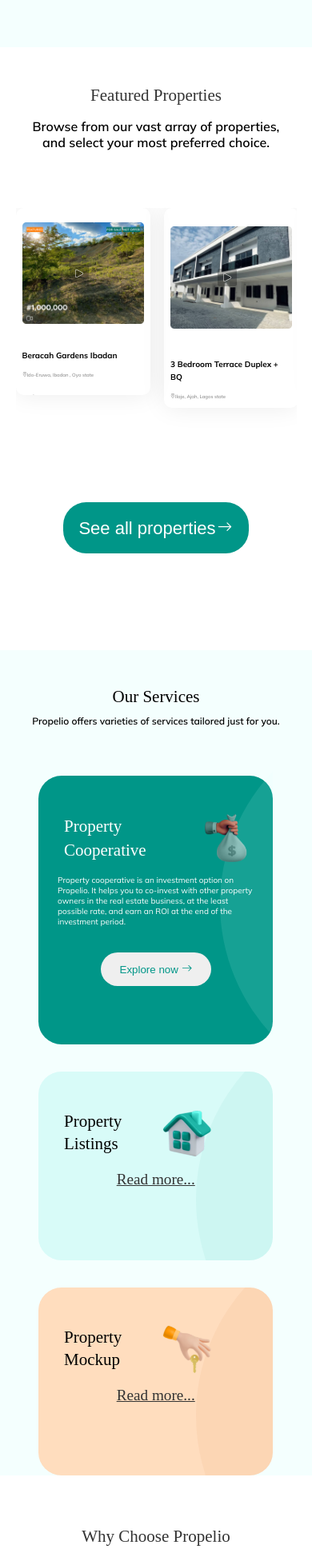
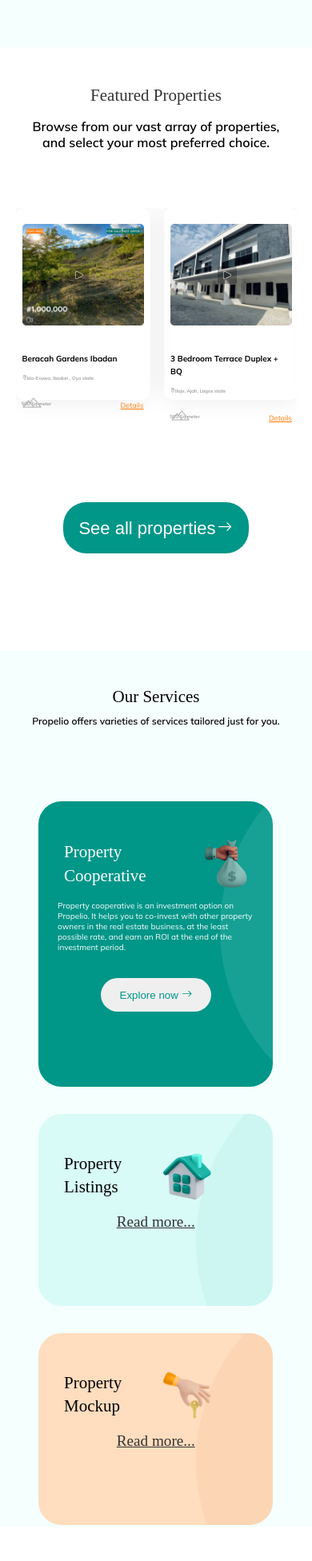
Before and after one commit to Muthimaeenah/propelio-project, a React (Vite) app: page /about in a window 390 px wide. Shown: the part 1503-3455 px from the top of the page at 80% size. Built offline with nearby package versions, Linux system fonts and the light colour scheme; a web font is replaced by a local one.

Commit message:
correction

```diff
--- a/src/AchieveComponent/Achieve.css
+++ b/src/AchieveComponent/Achieve.css
@@ -88,7 +88,7 @@
         margin-bottom: 2rem;
     }
     .section_3B hr{
-        height: 8rem;
+        height: 6.8rem;
         position: absolute;
         top: -38.8%;
         left: 72%;
--- a/src/FeaturedComponent/ProductSlider.css
+++ b/src/FeaturedComponent/ProductSlider.css
@@ -131,8 +131,7 @@
   }
   .Project{
     width: 10.5rem;
-    height: fit-content;
-    overflow-x: hidden;
+    height: 15rem;
   }
   .project_subheading h4{
     font-size: 10px;
--- a/src/HeaderComponent/Header.css
+++ b/src/HeaderComponent/Header.css
@@ -206,7 +206,7 @@ header {
         background-color: #FF7900;
         position: absolute;
         top: 130px;
-        right: 38%;
+        right: 36%;
         margin-top: .5rem;
     }
     /* .get {
--- a/src/OurSerrviceComponent/OurServive.css
+++ b/src/OurSerrviceComponent/OurServive.css
@@ -17,7 +17,7 @@
     font-family: Mulish;
     font-weight: 600;
     line-height: 9.16px;
-
+    padding-bottom: 2rem;
 }
 .section_5_box{
     width: 90%;
@@ -25,7 +25,7 @@
     display: grid;
     grid-template-columns: 50% 25% 25%;
     gap: 18px;
-    margin-inline: 1rem;
+    margin:2rem 1rem;
 }
 .section5_box1{
     background-color: #009688;
```
